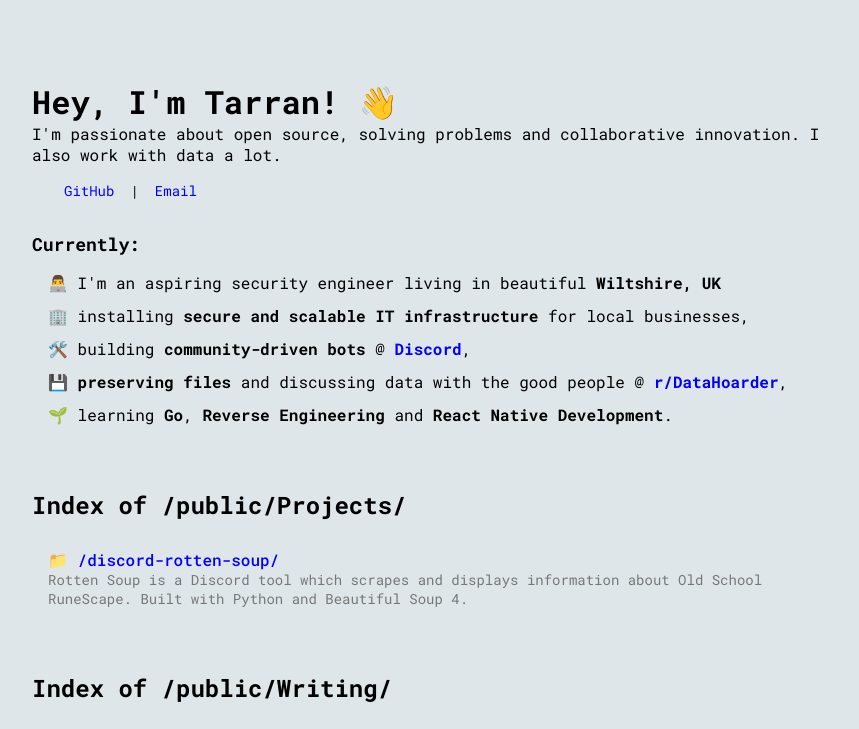
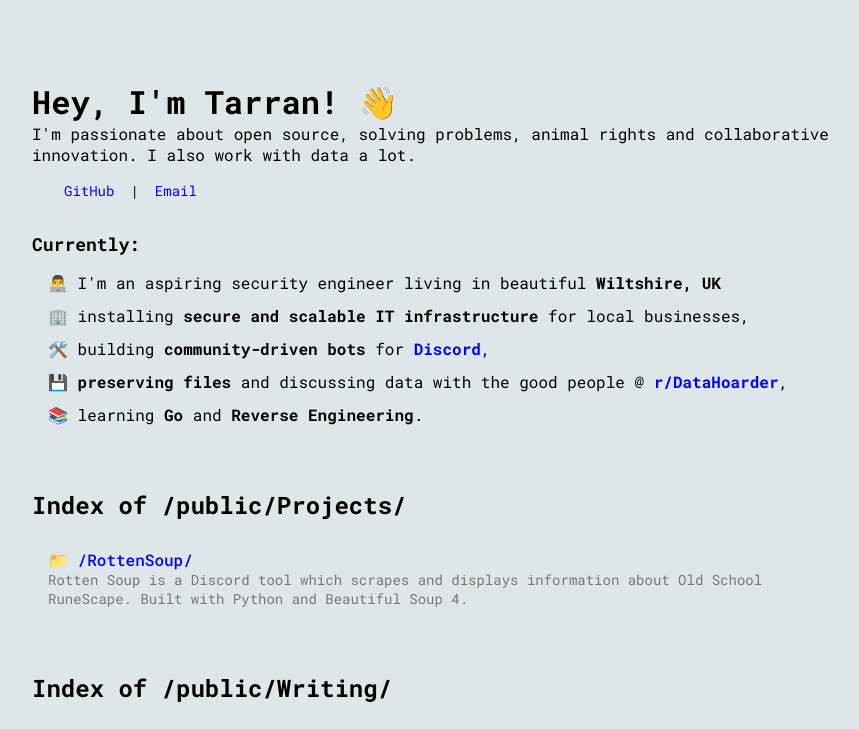
Before and after one commit to tarranprior/personal-site, a Gatsby site: page / in a window 1280 px wide. Shown: the top 729 px of the page, without its empty margins (208-1067 px from the left). Built offline with nearby package versions, Linux system fonts and the light colour scheme; Gatsby itself is replaced by a stand-in of ours; some packages are replaced by stand-ins of ours.

Commit message:
🔧 Update personal-site/: Update favicon, update homepage

```diff
--- a/gatsby-config.js
+++ b/gatsby-config.js
@@ -1,7 +1,7 @@
 module.exports = {
   siteMetadata: {
     title: 'Tarran Prior',
-    description: "I'm passionate about open source, solving problems and collaborative innovation. I also work with data a lot.",
+    description: "I'm passionate about open source, solving problems, animal rights and collaborative innovation. I also work with data a lot.",
     author: 'Tarran Prior',
     keywords: [
       'Security Engineer',
--- a/src/pages/index.js
+++ b/src/pages/index.js
@@ -53,6 +53,7 @@
       font-weight: 500;
     }
     p {
+      margin-bottom: 0.75rem;
       font-size: 14px;
       color: #777;
     }
@@ -73,14 +74,14 @@
           <StyledCurrentList>
             <li>👨‍💻 I'm an aspiring security engineer living in beautiful <b>Wiltshire, UK</b></li>
             <li>🏢 installing <b>secure and scalable IT infrastructure</b> for local businesses,</li>
-            <li>🛠️ building <b>community-driven bots</b> @ <b><a href="https://discord.com/" target="_blank" rel="noreferrer">Discord</a></b>,</li>
+            <li>🛠️ building <b>community-driven bots</b> for <b><a href="https://discord.com/" target="_blank" rel="noreferrer">Discord</a></b>,</li>
             <li>💾 <b>preserving files</b> and discussing data with the good people @ <b><a href="https://old.reddit.com/r/DataHoarder" target="_blank" rel="noreferrer">r/DataHoarder</a></b>,</li>
-            <li>🌱 learning <b>Go</b>, <b>Reverse Engineering</b> and <b>React Native Development</b>.</li>
+            <li>📚 learning <b>Go</b> and <b>Reverse Engineering</b>.</li>
           </StyledCurrentList>
           <h2>Index of /public/Projects/</h2>
           <StyledList>
             <li>
-              <h4>📁 <a href="https://github.com/tarranprior/discord-rotten-soup" target="_blank" rel="noreferrer">/discord-rotten-soup/</a></h4>
+              <h4>📁 <a href="https://github.com/tarranprior/discord-rotten-soup" target="_blank" rel="noreferrer">/RottenSoup/</a></h4>
               <p>Rotten Soup is a Discord tool which scrapes and displays information about Old School RuneScape. Built with Python and Beautiful Soup 4.</p>
             </li>
           </StyledList>
```
Also changed, not shown: src/posts/Gatsby-How-To-Configure-Favicons-Using-Gatsby-Plugin-Manifest/favicon-previews.png, static/favicon.png.
